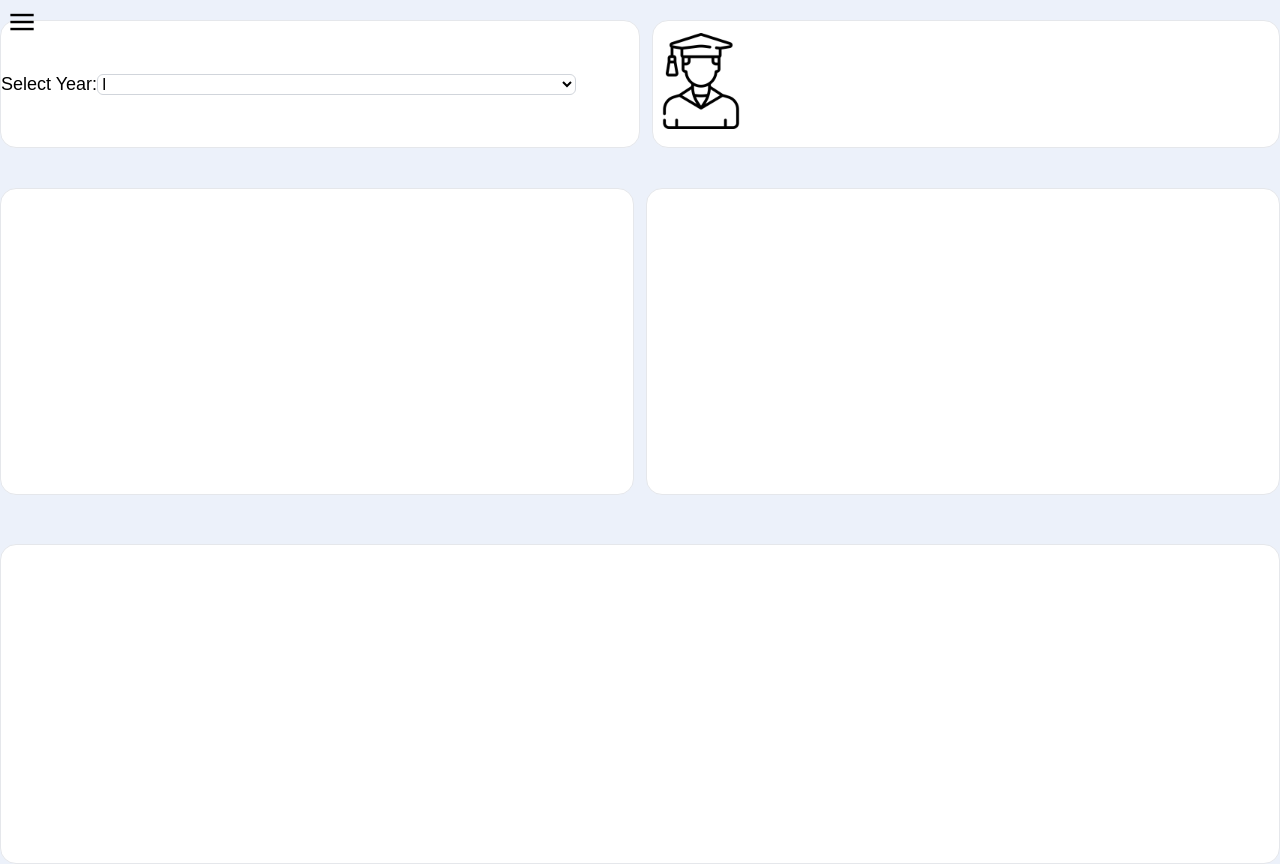
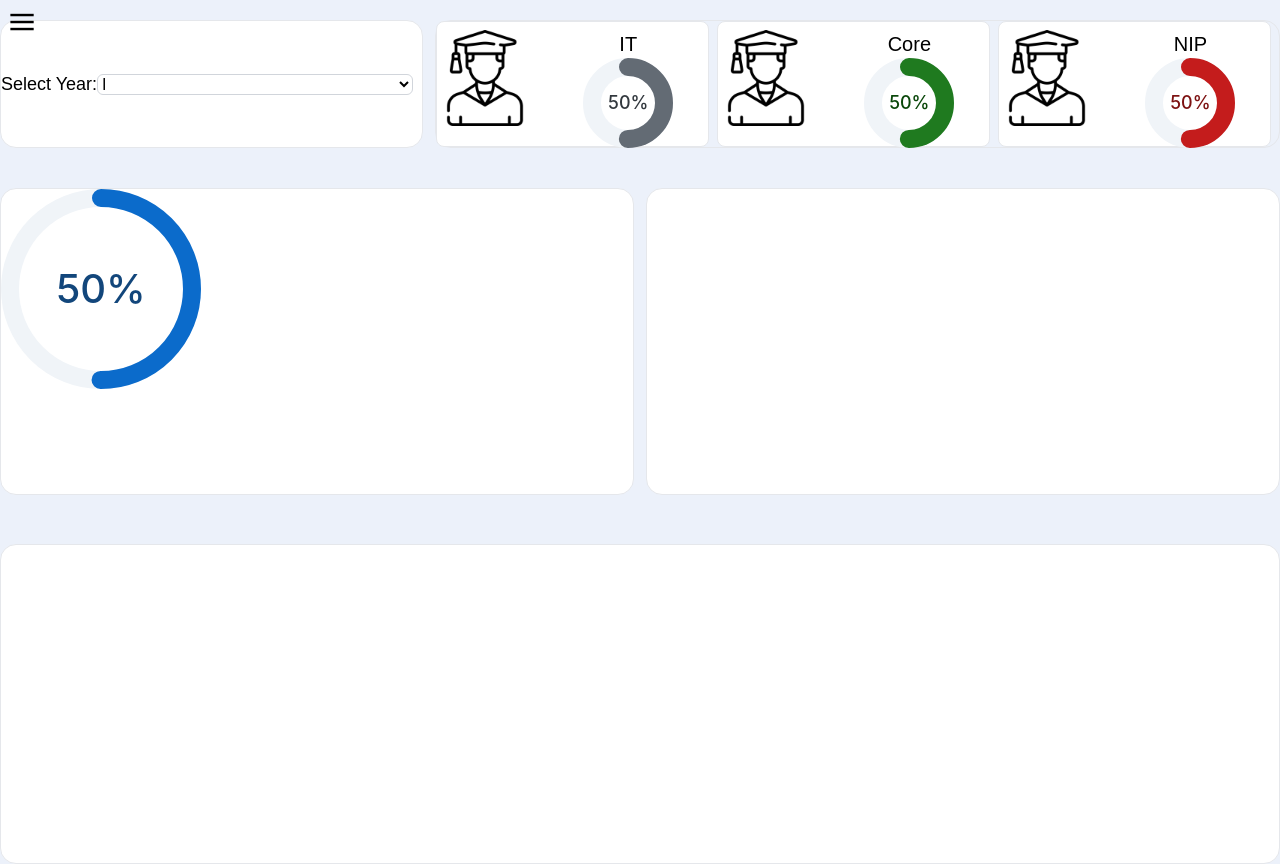
Before and after one commit to DHAYABHARAN-MJ/STUDENT-DATABASE-MANAGEMENT, a React (Vite) app in the folder react-student-app/: page /StudentPerformance in a window 1280 px wide. Built offline with nearby package versions, Linux system fonts and the light colour scheme.

Commit message:
Trying To Add Student Performance Tracker

```diff
--- a/react-student-app/package.json
+++ b/react-student-app/package.json
@@ -14,6 +14,7 @@
     "@emotion/styled": "^11.13.0",
     "@heroicons/react": "^2.1.5",
     "@material-tailwind/react": "^2.1.10",
+    "@mui/joy": "^5.0.0-beta.48",
     "@mui/x-charts": "^7.16.0",
     "@react-oauth/google": "^0.12.1",
     "cors": "^2.8.5",
@@ -21,6 +22,7 @@
     "mysql": "^2.18.1",
     "nodemon": "^3.1.4",
     "react": "^18.3.1",
+    "react-circular-progressbar": "^2.1.0",
     "react-dom": "^18.3.1"
   },
   "devDependencies": {
--- a/react-student-app/src/StudentPerformance/StudentPerformance.jsx
+++ b/react-student-app/src/StudentPerformance/StudentPerformance.jsx
@@ -1,5 +1,6 @@
 import React from "react";
 import { PieChart } from '@mui/x-charts/PieChart';
+import CircularProgress from '@mui/joy/CircularProgress';
 import student from '../assets/images/student.png';
 const StudentPerformance=()=>
     {
@@ -7,7 +8,7 @@ const StudentPerformance=()=>
 
 <div className="StudentPerformance w-screen h-screen">
   <div className="studentyear w-full h-40 flex space-x-3">
-    <div className="year w-6/12 bg-white h-32 mt-5 border rounded-2xl flex items-center">
+    <div className="year w-4/12 bg-white h-32 mt-5 border rounded-2xl flex items-center">
       <label className="text-lg">Select Year: <br /></label>
       <select className="bg-white border border-gray-300 rounded-md w-9/12 outline-none">
       <option className="bg-white outline-none">I</option>
@@ -16,13 +17,47 @@ const StudentPerformance=()=>
       <option value="">IV</option>
       </select>
     </div>
-    <div className="students w-8/12 bg-white h-32 mt-5 border rounded-2xl flex-1">
-    <img src={student} className="w-24 mt-3" alt="" />
+    <div className="students w-8/12 h-32 mt-5 border rounded-2xl flex">
+    <div className="studentimg bg-white w-4/12 border rounded-lg mr-2 flex"><img src={student} className="w-24 h-24 mt-2" alt="" />
+    <div className="text-black text-xl ml-4 mt-2 text-center px-2 w-full">IT
+    <div>
+      <CircularProgress color="neutral" sx={{
+      "--CircularProgress-size":"90px",
+      "--CircularProgress-trackThickness":"18px",
+      "--CircularProgress-progressThickness":"18px"
+        }} determinate value={50}>{"50%"}</CircularProgress>
+    </div>
+    </div>
+    </div>
+    <div className="studentimg bg-white w-4/12 border rounded-lg mr-2 flex"><img src={student} className="w-24 h-24 mt-2" alt="" />
+    <div className="text-black text-xl ml-4 mt-2 text-center w-full">Core
+    <div className="text-black">  <CircularProgress color="success" sx={{
+    "--CircularProgress-size":"90px",
+    "--CircularProgress-trackThickness":"18px",
+    "--CircularProgress-progressThickness":"18px"
+  }} determinate value={50}>{"50%"}</CircularProgress></div>
+
+    </div>
+    </div>
+    <div className="studentimg bg-white w-4/12 border rounded-lg mr-2 flex"><img src={student} className="w-24 h-24 mt-2" alt="" />
+    <div className="text-black text-xl ml-4 mt-2 text-center w-full">NIP
+    <div className="text-black">  <CircularProgress color="danger" sx={{
+    "--CircularProgress-size":"90px",
+    "--CircularProgress-trackThickness":"18px",
+    "--CircularProgress-progressThickness":"18px"
+  }} determinate value={50}>{"50%"}</CircularProgress></div>
+
+    </div>
+    </div>
     </div>
   </div>
 <div className="charts flex space-x-3 h-96">
   <div className="p1 bg-white w-full h-4/5 mt-7 border rounded-2xl">
-
+  <CircularProgress sx={{
+    "--CircularProgress-size":"200px",
+    "--CircularProgress-trackThickness":"18px",
+    "--CircularProgress-progressThickness":"18px"
+  }} determinate value={50}>{"50%"}</CircularProgress>
   </div>
   <div className="p2 bg-white w-full h-4/5 mt-7 border rounded-2xl"></div>
 </div>
```
Also changed, not shown: 1 other file (tests, documents, lock files or other folders).
